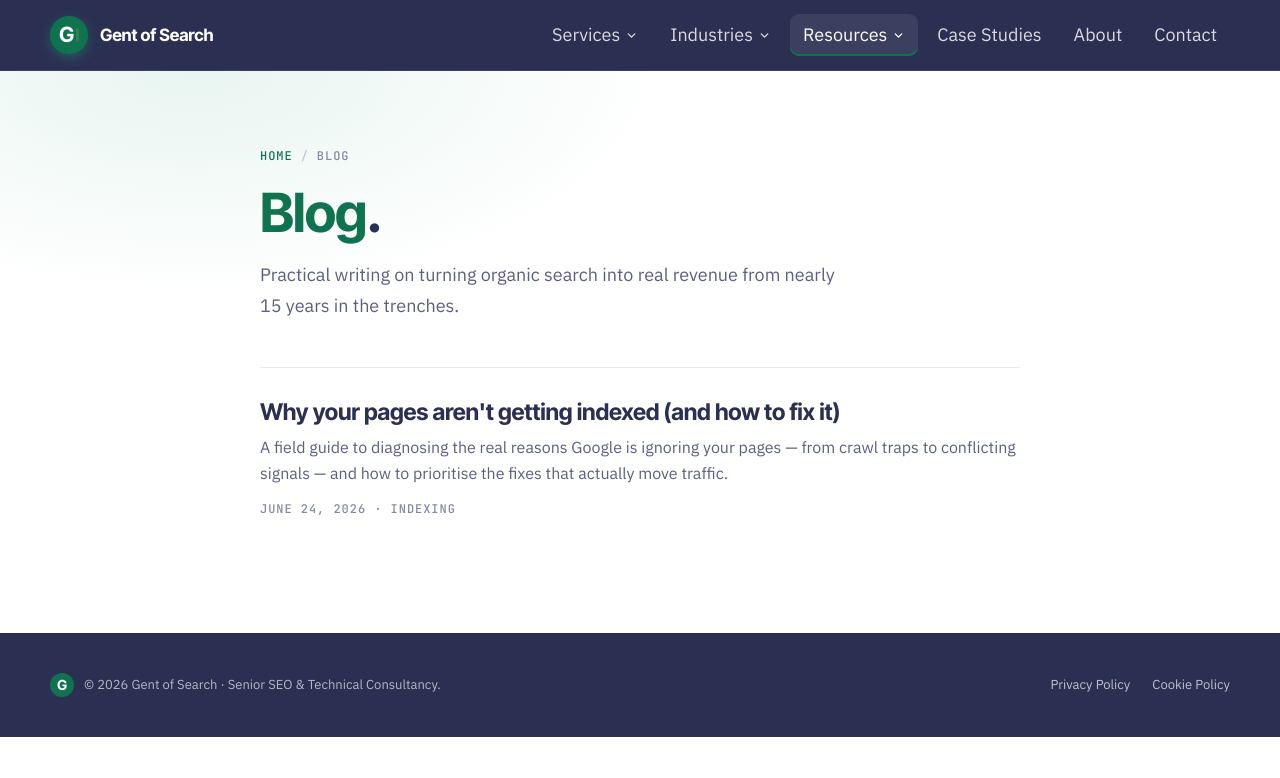
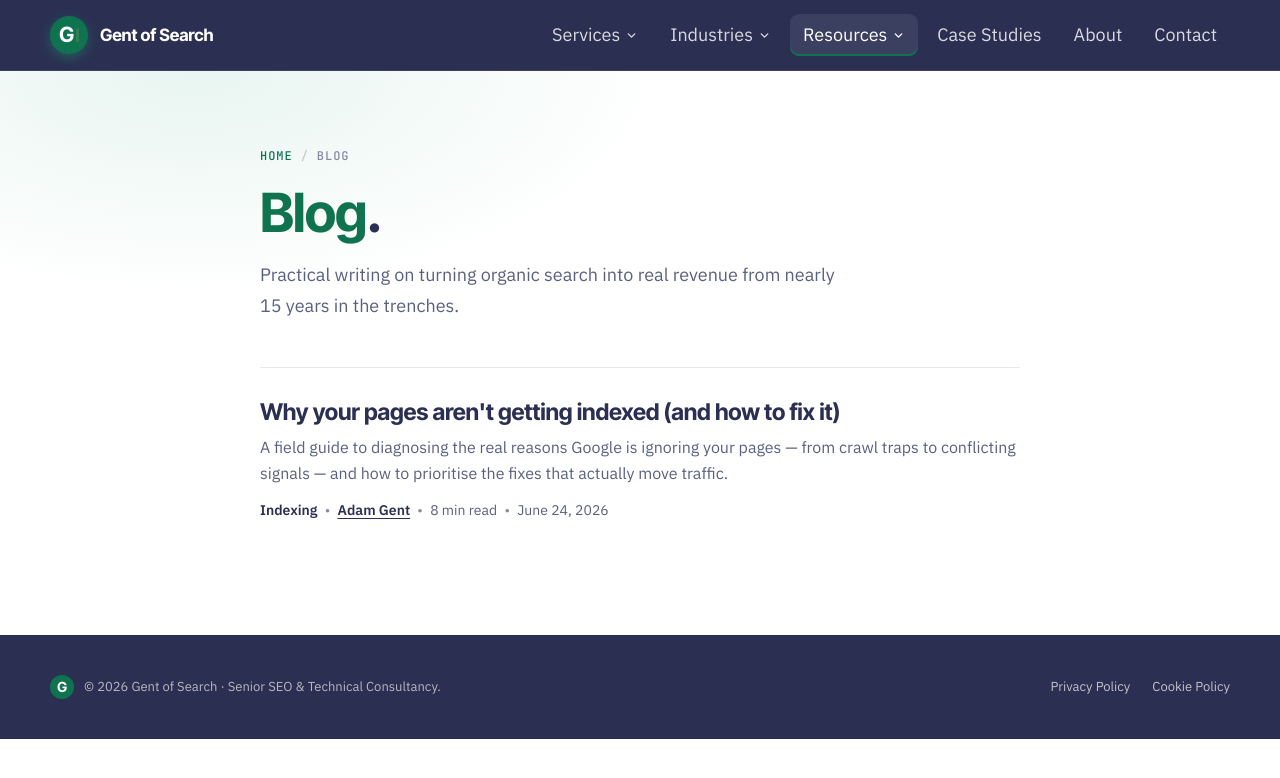
Before and after one commit to Gent-of-Search/gentofsearch.com, a Jekyll site: the page built from blog/index.html, in a window 1280 px wide. Shown: the top 778 px of the page. Built offline with Jekyll 4.4.1, drawn with Linux system fonts in a browser that asks for light colours.

Commit message:
Blog list: Category • Author • read time • date meta line
Co-Authored-By: Claude Opus 5.5 <noreply@anthropic.com>

```diff
--- a/blog/index.html
+++ b/blog/index.html
@@ -26,7 +26,7 @@ nav_active: blog
       <div style="flex:1; min-width:0;">
         <a href="{{ post.url | relative_url }}" class="post-link" style="text-decoration:none; color:#2B3052;"><h2 style="font-family:'Inter Tight',sans-serif; font-weight:700; font-size:23px; line-height:1.25; letter-spacing:-0.01em; color:inherit; margin:0 0 8px;">{{ post.title }}</h2></a>
         <p style="font-size:16px; line-height:1.6; color:#5A607F; margin:0 0 14px;">{{ post.description }}</p>
-        <div style="font-family:'JetBrains Mono',monospace; font-size:12px; font-weight:500; letter-spacing:0.08em; text-transform:uppercase; color:#8489A2;">{{ post.date | date: "%B %-d, %Y" }}{% if post.category %} &middot; {{ post.category }}{% endif %}</div>
+        <div style="overflow:hidden;"><div style="display:flex; flex-wrap:wrap; margin-left:-20px; font-size:14px; line-height:1.5; color:#5A607F;">{% if post.category %}<span style="white-space:nowrap;"><span aria-hidden="true" style="display:inline-block; width:20px; text-align:center; color:#8489A2;">&bull;</span><span style="font-weight:600; color:#2B3052;">{{ post.category }}</span></span>{% endif %}<span style="white-space:nowrap;"><span aria-hidden="true" style="display:inline-block; width:20px; text-align:center; color:#8489A2;">&bull;</span><a href="{{ '/about/' | relative_url }}" style="color:#2B3052; font-weight:600; text-decoration:underline; text-underline-offset:3px;">Adam Gent</a></span>{% if post.read_time %}<span style="white-space:nowrap;"><span aria-hidden="true" style="display:inline-block; width:20px; text-align:center; color:#8489A2;">&bull;</span>{{ post.read_time }}</span>{% endif %}<span style="white-space:nowrap;"><span aria-hidden="true" style="display:inline-block; width:20px; text-align:center; color:#8489A2;">&bull;</span><time datetime="{{ post.date | date: '%Y-%m-%d' }}">{{ post.date | date: "%B %-d, %Y" }}</time></span></div></div>
       </div>
     </article>
     {% endfor %}
```
